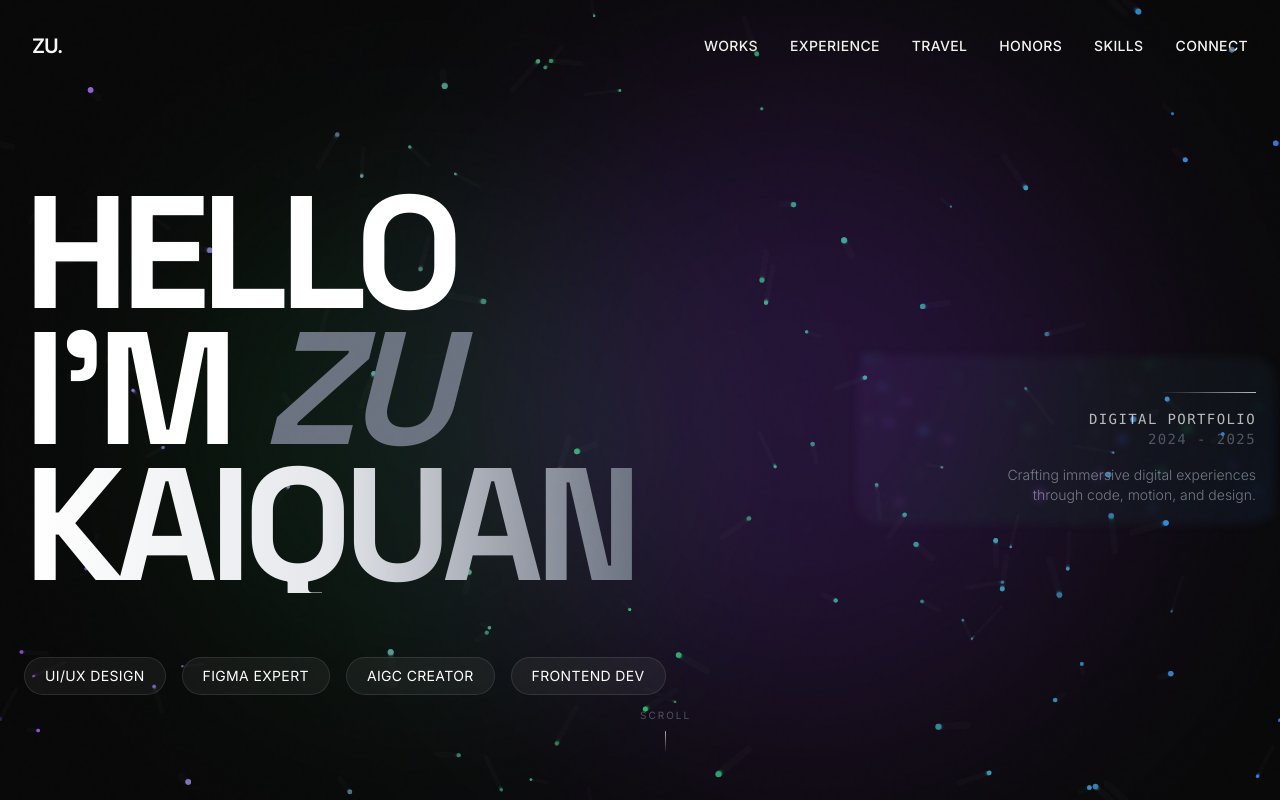
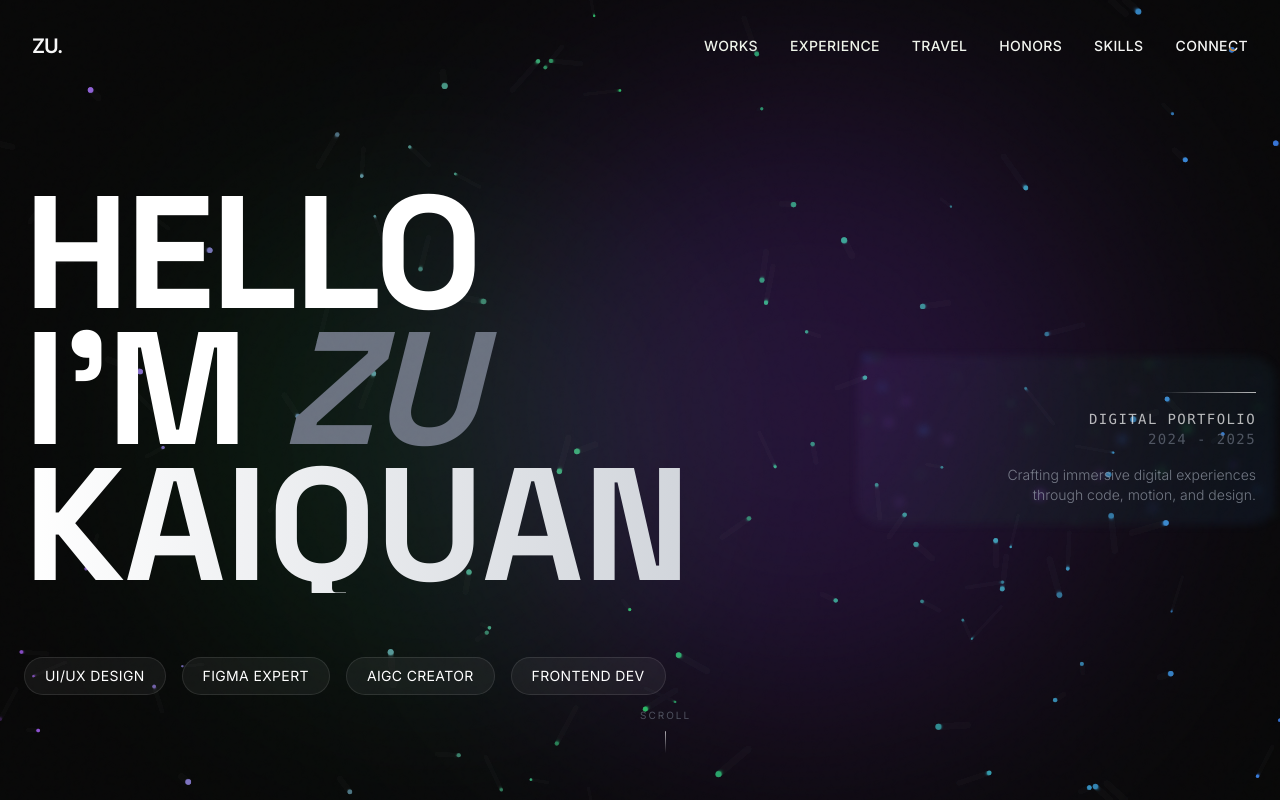
Before and after one commit to foureeeeeee/my-portfolio, a React (Vite) app: page / in a window 1280 px wide. Shown: the top 800 px of the page. Built offline with nearby package versions, Linux system fonts and the light colour scheme.

Commit message:
feat(hero): Refine text animation variants
Introduce `Variants` type for animation definitions and adjust parameters for main text and glitch effects. This enhances visual polish and consistency of the hero section animations.

```diff
--- a/components/Hero.tsx
+++ b/components/Hero.tsx
@@ -1,5 +1,5 @@
 import React, { useRef, useEffect } from 'react';
-import { motion, useScroll, useTransform, useSpring, useMotionValue } from 'framer-motion';
+import { motion, useScroll, useTransform, useSpring, useMotionValue, Variants } from 'framer-motion';
 import ParticleBackground from './ParticleBackground';
 
 const PortfolioParticles: React.FC = () => {
@@ -144,25 +144,50 @@ const Hero: React.FC = () => {
 
   const smoothTransition = { duration: 1.2, ease: [0.22, 1, 0.36, 1] as [number, number, number, number] };
 
-  // --- GLITCH ANIMATION VARIANTS ---
-  const glitchVariants = {
+  // --- ANIMATION VARIANTS ---
+
+  const glitchVariants: Variants = {
     hover: {
       opacity: [0, 0.5, 0.2, 0.7, 0],
-      x: [-5, 5, -2, 7, 0],
-      y: [2, -5, 0, 3, 0],
-      scale: 1.025,
-      // Fix: Cast "linear" as const to match Easing type
-      transition: { repeat: Infinity, duration: 0.25, ease: "linear" as const }
+      x: [-4, 4, -2, 6, 0],
+      y: [2, -4, 0, 3, 0],
+      scale: 1.05,
+      transition: { repeat: Infinity, duration: 0.2, ease: "linear" }
     },
     initial: { opacity: 0, x: 0, y: 0 }
   };
 
-  const mainTextVariants = {
+  const mainTextVariants: Variants = {
     hover: {
-        scale: 1.025,
-        transition: { duration: 0.3 }
+        scale: 1.05,
+        transition: { duration: 0.4, ease: "easeOut" }
     },
     initial: { scale: 1 }
+  };
+
+  const wordExpansionVariants: Variants = {
+    hover: {
+        letterSpacing: "0.05em",
+        transition: { duration: 0.5, ease: "easeOut" }
+    },
+    initial: {
+        letterSpacing: "-0.02em"
+    }
+  };
+
+  // Gradient Sweep for "Lamination" effect
+  const laminationVariants: Variants = {
+    hover: {
+        backgroundPosition: ["0% center", "200% center"],
+        transition: {
+            duration: 1.5,
+            repeat: Infinity,
+            ease: "linear"
+        }
+    },
+    initial: {
+        backgroundPosition: "0% center"
+    }
   };
 
   return (
@@ -210,45 +235,66 @@ const Hero: React.FC = () => {
             <motion.div
                 initial="initial"
                 whileHover="hover"
-                className="relative"
+                className="relative z-20"
             >
                 <motion.h1
-                    className="text-7xl md:text-[10rem] leading-[0.85] font-bold tracking-tighter uppercase relative z-20"
+                    className="text-7xl md:text-[10rem] leading-[0.85] font-bold uppercase relative z-20"
                     variants={mainTextVariants}
                 >
+                  {/* HELLO */}
                   <span className="block overflow-hidden">
+                    <motion.div
+                      variants={wordExpansionVariants}
+                      className="inline-block group-hover:text-green-400 transition-colors duration-300"
+                    >
                         <motion.span
                           initial={{ y: "100%" }}
                           animate={{ y: 0 }}
                           transition={{ ...smoothTransition, delay: 0.4 }}
-                      className="block group-hover:text-green-400 transition-colors duration-300"
+                          className="block"
                         >
                           Hello
                         </motion.span>
+                    </motion.div>
                   </span>
+
+                  {/* I'M ZU */}
                   <span className="block overflow-hidden">
+                    <motion.div
+                      variants={wordExpansionVariants}
+                      className="inline-block group-hover:text-green-400 transition-colors duration-300"
+                    >
                         <motion.span
                           initial={{ y: "100%" }}
                           animate={{ y: 0 }}
                           transition={{ ...smoothTransition, delay: 0.5 }}
-                      className="block group-hover:text-green-400 transition-colors duration-300"
+                          className="block"
                         >
-                      I'm <span className="text-gray-500 italic group-hover:text-green-300 transition-colors duration-300">Zu</span>
+                          I'm <span className="text-gray-500 italic group-hover:text-white transition-colors duration-300">Zu</span>
                         </motion.span>
+                    </motion.div>
                   </span>
-                  <span className="block overflow-hidden text-transparent bg-clip-text bg-gradient-to-r from-white via-gray-200 to-gray-500 group-hover:from-green-400 group-hover:to-emerald-600 transition-all duration-300">
-                    <motion.span
+
+                  {/* KAIQUAN (Laminated) */}
+                  <span className="block overflow-hidden">
+                    <motion.div
                          initial={{ y: "100%" }}
                          animate={{ y: 0 }}
                          transition={{ ...smoothTransition, delay: 0.6 }}
                          className="block"
                     >
+                        {/* Lamination Gradient Text */}
+                        <motion.span
+                            variants={{...wordExpansionVariants, ...laminationVariants}}
+                            className="block text-transparent bg-clip-text bg-gradient-to-r from-white via-gray-300 to-gray-600 group-hover:from-green-500 group-hover:via-emerald-200 group-hover:to-green-500 bg-[length:200%_auto]"
+                        >
                           Kaiquan
                         </motion.span>
+                    </motion.div>
                   </span>
                 </motion.h1>
 
-                {/* Glitch Layer 1 (Red) */}
+                {/* Glitch Layer 1 (Red) - Behind */}
                 <motion.div
                     className="absolute inset-0 z-10 text-7xl md:text-[10rem] leading-[0.85] font-bold tracking-tighter uppercase text-red-500 mix-blend-screen pointer-events-none select-none"
                     variants={glitchVariants}
@@ -259,15 +305,15 @@ const Hero: React.FC = () => {
                     <span className="block">Kaiquan</span>
                 </motion.div>
 
-                {/* Glitch Layer 2 (Blue) */}
+                {/* Glitch Layer 2 (Blue) - Behind */}
                 <motion.div
                     className="absolute inset-0 z-10 text-7xl md:text-[10rem] leading-[0.85] font-bold tracking-tighter uppercase text-blue-500 mix-blend-screen pointer-events-none select-none"
                     variants={{
                         ...glitchVariants,
                         hover: {
                             ...glitchVariants.hover,
-                            x: [5, -5, 2, -7, 0], // Inverse movement
-                            transition: { repeat: Infinity, duration: 0.2, delay: 0.05 }
+                            x: [4, -4, 2, -6, 0], // Inverse movement
+                            transition: { repeat: Infinity, duration: 0.25, delay: 0.05 }
                         }
                     }}
                     aria-hidden="true"
```
Lines whose indentation alone changed are shown as unchanged.
